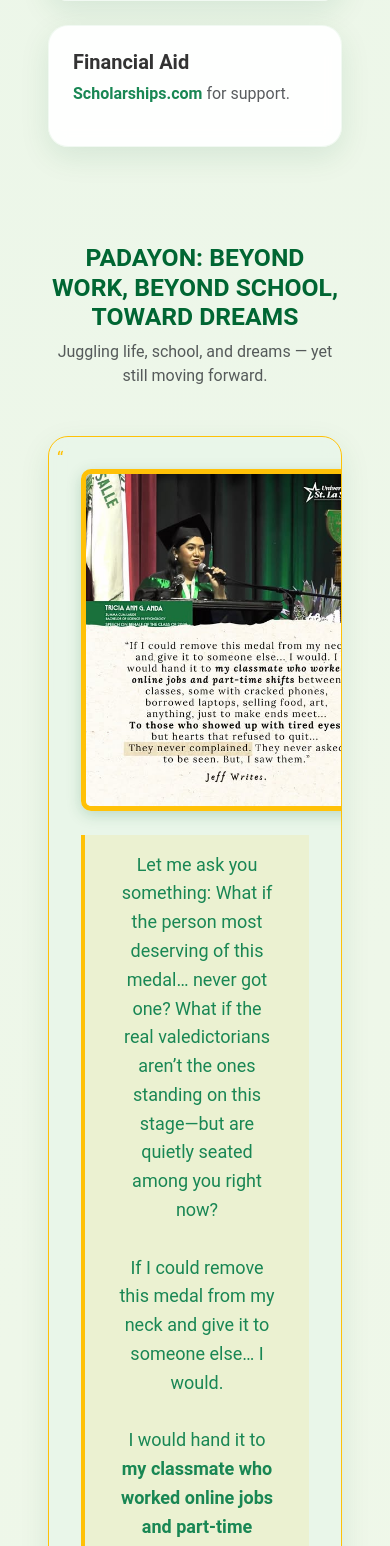
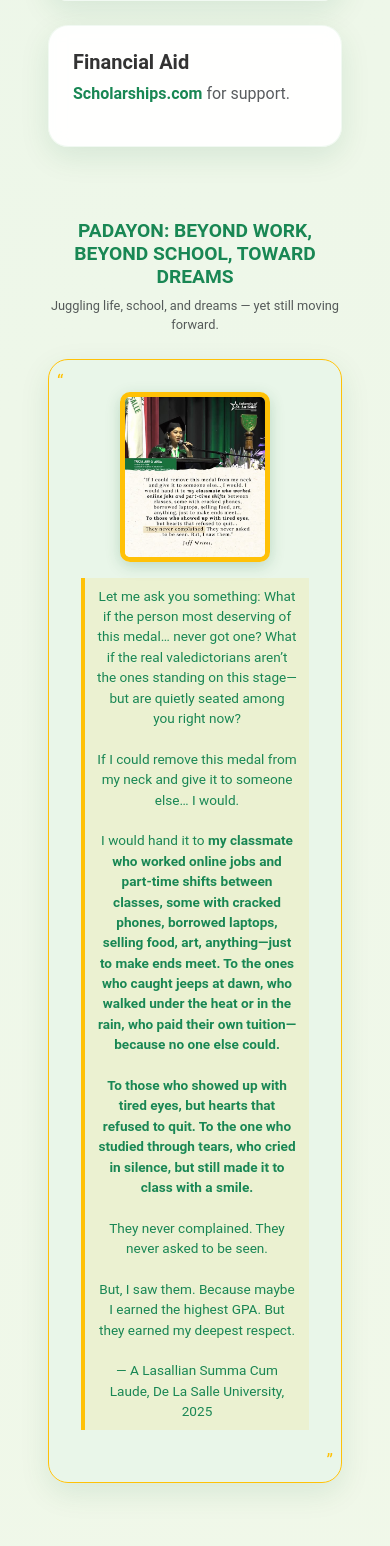
Before and after one commit to kissyaguilar/kissyaguilar.github.io, a PHP site: page /ADET/A07/index.html in a window 390 px wide. Shown: the part 3626-5172 px from the top of the page. Run offline with PHP 8.4, Linux system fonts and the light colour scheme.

Commit message:
responsiveness in speech fixed

```diff
--- a/ADET/A07/index.html
+++ b/ADET/A07/index.html
@@ -232,36 +232,25 @@
             </div>
         </section>
 
-        <section id="motivation" class="py-5">
+        <section id="motivation" class="py-4 py-md-5">
                     <div class="container">
-                <div class="text-center mb-5">
-                    <h2 class="fw-bold text-uppercase" style="color: #006633;">Padayon: Beyond Work, Beyond School,
-                        Toward Dreams</h2>
+                        <div class="text-center mb-4 mb-md-5">
+                            <h2 class="fw-bold text-uppercase text-green">Padayon: Beyond Work, Beyond School, Toward Dreams</h2>
                             <p class="text-muted">Juggling life, school, and dreams — yet still moving forward.</p>
                         </div>
-                <div class="card-luxury text-center position-relative">
-
-                    <img src="assets/speech.png" alt="DLSU Summa Cum Laude speech"
-                        class="motivation-img img-fluid mx-auto d-block mb-4">
-
-                    <blockquote class="text-green motivation-quote mt-4">
-                        Let me ask you something: What if the person most deserving of this medal… never got one? What
-                        if the real valedictorians aren’t the ones standing on this stage—but are quietly seated among
-                        you right now?<br><br>
+                        <div class="card card-luxury">
+                            <div class="card-body text-center">
+                                <img src="assets/speech.png" alt="DLSU Summa Cum Laude speech" class="motivation-img img-fluid mx-auto d-block mb-3">
+                                <blockquote class="text-green motivation-quote">
+                                    Let me ask you something: What if the person most deserving of this medal… never got one? What if the real valedictorians aren’t the ones standing on this stage—but are quietly seated among you right now?<br><br>
                                     If I could remove this medal from my neck and give it to someone else… I would.<br><br>
-                        I would hand it to <strong>my classmate who worked online jobs and part-time shifts between
-                            classes, some with cracked phones, borrowed laptops, selling food, art, anything—just to
-                            make ends meet. To the ones who caught jeeps at dawn, who walked under the heat or in the
-                            rain, who paid their own tuition—because no one else could.</strong><br><br>
-                        <strong>To those who showed up with tired eyes, but hearts that refused to quit. To the one who
-                            studied through tears, who cried in silence, but still made it to class with a
-                            smile.</strong><br><br>
+                                    I would hand it to <strong>my classmate who worked online jobs and part-time shifts between classes, some with cracked phones, borrowed laptops, selling food, art, anything—just to make ends meet. To the ones who caught jeeps at dawn, who walked under the heat or in the rain, who paid their own tuition—because no one else could.</strong><br><br>
+                                    <strong>To those who showed up with tired eyes, but hearts that refused to quit. To the one who studied through tears, who cried in silence, but still made it to class with a smile.</strong><br><br>
                                     They never complained. They never asked to be seen.<br><br>
-                        But, I saw them. Because maybe I earned the highest GPA. But they earned my deepest respect.
-                        <br><br>— A Lasallian Summa Cum Laude, De La Salle University, 2025
+                                    But, I saw them. Because maybe I earned the highest GPA. But they earned my deepest respect.<br><br>
+                                    — A Lasallian Summa Cum Laude, De La Salle University, 2025
                                 </blockquote>
-
-
+                            </div>
                         </div>
                     </div>
                 </section>
--- a/ADET/A07/shared/workingStudentHubStyle.css
+++ b/ADET/A07/shared/workingStudentHubStyle.css
@@ -348,6 +348,21 @@ body {
         padding: 24px;
     }
 
+    #motivation .card-luxury {
+        padding: 1rem;
+    }
+
+    .motivation-quote {
+        font-size: 0.95rem;
+        line-height: 1.5;
+        padding: 0.75rem 1rem;
+    }
+
+    .motivation-img {
+        max-width: 200px;
+    }
+}
+
 #features,
 #howItWorks,
 #resources,
@@ -364,7 +379,6 @@ body {
 #footerContent p,
 #footerContent .explore-links a {
     font-size: 14px;
-    }
 }
 
 @media (max-width: 576px) {
@@ -402,4 +416,22 @@ body {
         width: 20px;
         height: 20px;
     }
+
+    .motivation-img {
+        max-width: 150px;
     }
+
+    .motivation-quote {
+        font-size: 0.85rem;
+        padding: 0.5rem 0.75rem;
+    }
+
+    #motivation h2 {
+        font-size: 1.2rem;
+    }
+
+    #motivation p {
+        font-size: 0.8rem;
+
+    }
+}
```
Lines whose indentation alone changed are shown as unchanged.
